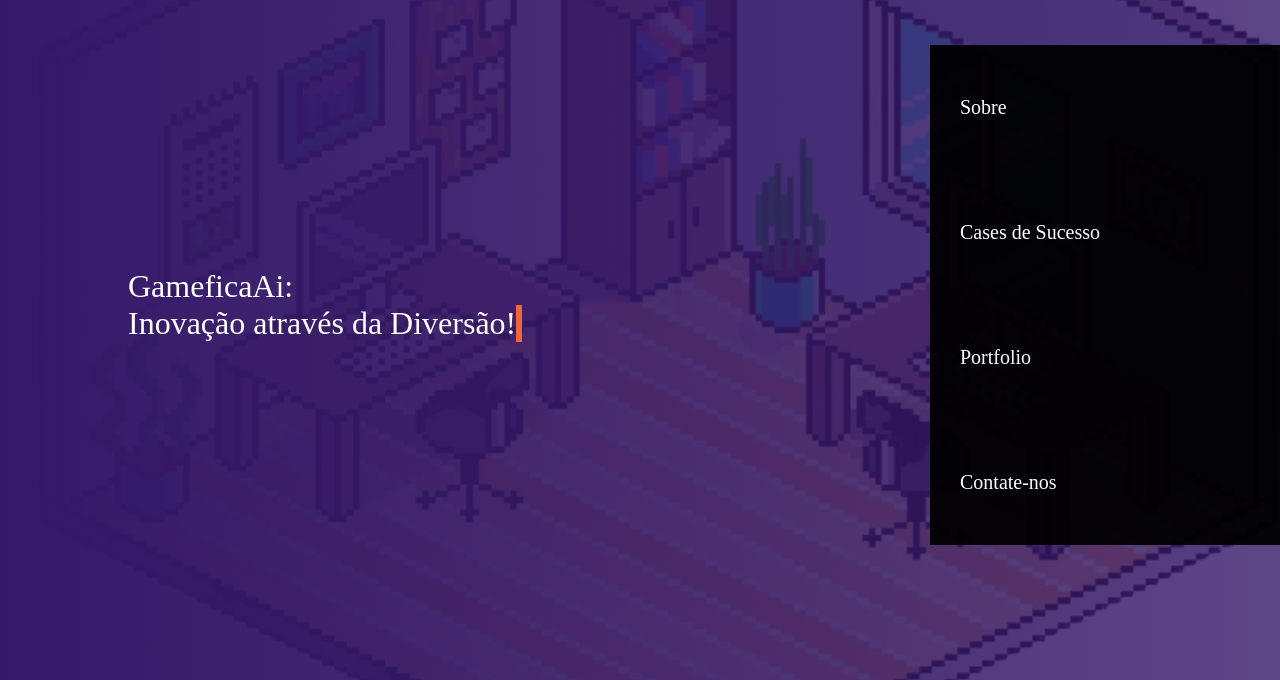
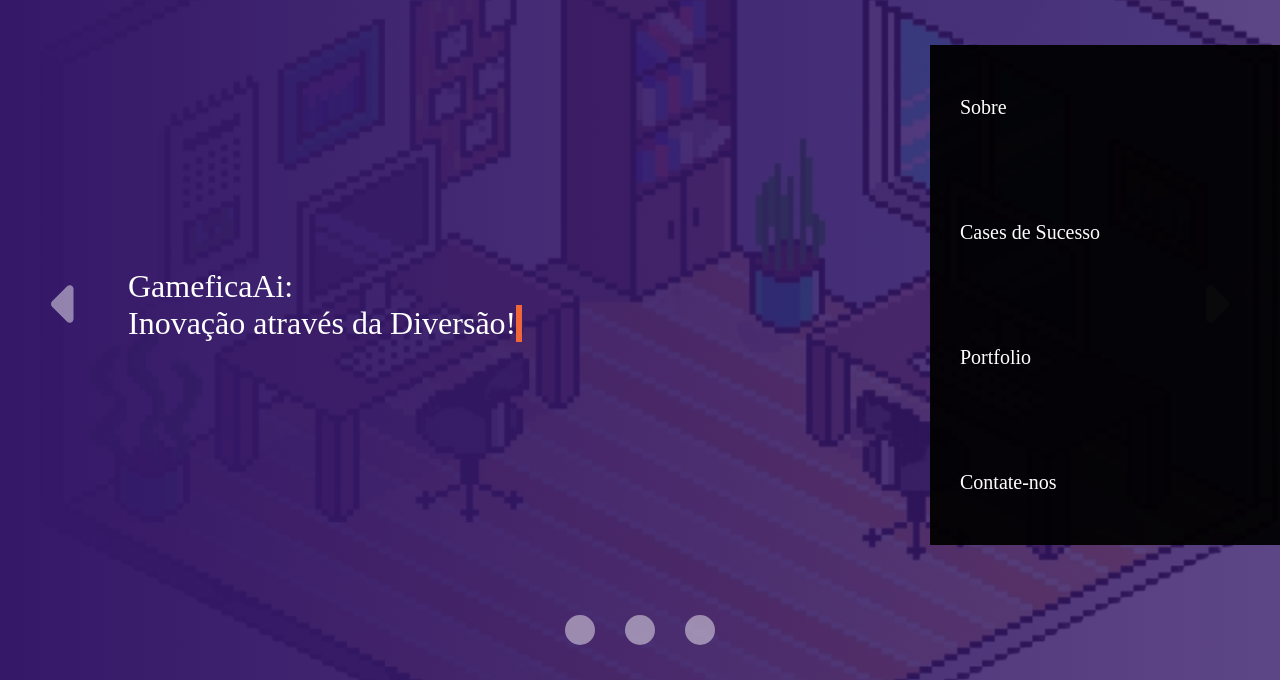
Before and after one commit to cauazinhho/gamificaai, a plain HTML site: page index.html in a window 1280 px wide. Shown: the part 120-800 px from the top of the page. Drawn offline with Linux system fonts and the light colour scheme; a web font is replaced by a local one.

Commit message:
feat: carrosel feito

```diff
--- a/index.html
+++ b/index.html
@@ -38,7 +38,18 @@
         </header>
         <div class="container-grid conteudo-banner">
             <p> GameficaAi:<span>Inovação através da Diversão!</span></p>
+            <button onclick="mostrarAnteriorSlide()" id="botao-anterior"><svg xmlns="http://www.w3.org/2000/svg" viewBox="0 0 256 512"><!--!Font Awesome Free 6.5.2 by @fontawesome - https://fontawesome.com License - https://fontawesome.com/license/free Copyright 2024 Fonticons, Inc.--><path d="M9.4 278.6c-12.5-12.5-12.5-32.8 0-45.3l128-128c9.2-9.2 22.9-11.9 34.9-6.9s19.8 16.6 19.8 29.6l0 256c0 12.9-7.8 24.6-19.8 29.6s-25.7 2.2-34.9-6.9l-128-128z"/></svg></button>
+            <button onclick="mostrarProximoSlide() "id="botao-proximo"><svg xmlns="http://www.w3.org/2000/svg" viewBox="0 0 256 512"><!--!Font Awesome Free 6.5.2 by @fontawesome - https://fontawesome.com License - https://fontawesome.com/license/free Copyright 2024 Fonticons, Inc.--><path d="M246.6 278.6c12.5-12.5 12.5-32.8 0-45.3l-128-128c-9.2-9.2-22.9-11.9-34.9-6.9s-19.8 16.6-19.8 29.6l0 256c0 12.9 7.8 24.6 19.8 29.6s25.7 2.2 34.9-6.9l128-128z"/></svg></button>
+
+            <div class="botoes">
+                <button><svg xmlns="http://www.w3.org/2000/svg" viewBox="0 0 512 512"><!--!Font Awesome Free 6.5.2 by @fontawesome - https://fontawesome.com License - https://fontawesome.com/license/free Copyright 2024 Fonticons, Inc.--><path d="M256 512A256 256 0 1 0 256 0a256 256 0 1 0 0 512z"/></svg></button>
+                <button><svg xmlns="http://www.w3.org/2000/svg" viewBox="0 0 512 512"><!--!Font Awesome Free 6.5.2 by @fontawesome - https://fontawesome.com License - https://fontawesome.com/license/free Copyright 2024 Fonticons, Inc.--><path d="M256 512A256 256 0 1 0 256 0a256 256 0 1 0 0 512z"/></svg></button>
+                <button><svg xmlns="http://www.w3.org/2000/svg" viewBox="0 0 512 512"><!--!Font Awesome Free 6.5.2 by @fontawesome - https://fontawesome.com License - https://fontawesome.com/license/free Copyright 2024 Fonticons, Inc.--><path d="M256 512A256 256 0 1 0 256 0a256 256 0 1 0 0 512z"/></svg></button>
+
+            </div>
+
         </div>
+
     </div>
     <!-- FIM DO HEADER -->
 
--- a/script.js
+++ b/script.js
@@ -4,10 +4,10 @@
 let iconeBarras = document.getElementById("icone-barras")
 let iconeX = document.querySelector("#icone-x")
 
-function abrirFecharMenu(){
+function abrirFecharMenu() {
     // Se o menu está fechado
 
-    if (menu.classList.contains("menu-fechado")){
+    if (menu.classList.contains("menu-fechado")) {
         // Abrir o menu
         menu.classList.remove("menu-fechado")
 
@@ -20,11 +20,11 @@
     } else {
         menu.classList.add("menu-fechado")
 
-          // Esconder icone X
-          iconeX.style.display = "none"
+        // Esconder icone X
+        iconeX.style.display = "none"
 
-          // Mostrar icone Barras
-          iconeBarras.style.display = "inline"
+        // Mostrar icone Barras
+        iconeBarras.style.display = "inline"
     }
 }
 
@@ -33,3 +33,53 @@
     iconeX.style.display = "inline"
     iconeBarras.style.display = "none"
 }
+
+//Funcao Carrosel
+
+let slides = [
+    'primeiro-banner',
+    'segundo-banner',
+    'terceiro-banner'
+]
+
+let slideAtual = 0
+
+let numeroSlides = slides.length
+
+let banner = document.querySelector(".banner")
+
+banner.classList.add(slides[slideAtual])
+
+
+//fazendo uma função aos botões
+
+const mostrarProximoSlide = () => {
+    //Remove slide anterior
+    banner.classList.remove(slides[slideAtual])
+
+    //verificação para voltar para inicio
+    if (slideAtual < (numeroSlides - 1)) {
+        slideAtual++
+    } else {
+        slideAtual = 0
+    }
+
+    // Renderiza o slideAtual
+    banner.classList.add(slides[slideAtual])
+}
+
+const mostrarAnteriorSlide = () => {
+    //Remove slide anterior
+    banner.classList.remove(slides[slideAtual])
+
+    if (slideAtual > 0) {
+        slideAtual--
+    } else {
+        slideAtual = numeroSlides - 1
+    }
+
+    slideAtual--
+
+    // Renderiza o slideAtual
+    banner.classList.add(slides[slideAtual])
+}
--- a/style.css
+++ b/style.css
@@ -34,12 +34,73 @@
 .banner{
     /* vh - Porcentagem da ALTURA da viewport (janela) */
     height: 100vh;
-    background-image: linear-gradient(90deg, rgba(53, 24, 104, 1)0%, rgba(53, 24, 104, 0.8) 100%), url(img/bg-room.png);
-    /*primeiro '90deg' é a angulação, */
 
     background-repeat: no-repeat;
     background-position: 165% 40%;
+
+    position: relative;
 }
+
+.primeiro-banner{
+    background-image: linear-gradient(90deg, rgba(53, 24, 104, 1)0%, rgba(53, 24, 104, 0.8) 100%), url(img/bg-room.png);
+    /*primeiro '90deg' é a angulação, */
+}
+
+.segundo-banner{
+    background-image: linear-gradient(90deg, rgba(24, 104, 36, 1)0%, rgba(24, 104, 36, 0.8) 100%), url(img/bg-room.png);
+}
+
+.terceiro-banner{
+    background-image: linear-gradient(90deg, rgba(104, 24, 48, 1)0%, rgba(104, 24, 48, 0.8) 100%), url(img/bg-room.png);
+
+}
+
+#botao-anterior, #botao-proximo{
+    width: 30px;
+    background: none;
+    border: none;
+    cursor: pointer;
+
+    position: absolute;
+}
+
+#botao-anterior {
+    left: 4%;
+}
+#botao-proximo {
+    right: 4%;
+}
+
+#botao-anterior svg, #botao-proximo svg{
+    fill: #ffffff76;
+}
+
+.botoes{
+    width: 150px;
+
+    display: flex;
+    justify-content: space-between;
+    align-items: center;
+
+    position: absolute;
+    bottom: 4%;
+
+    left: 50%;
+    margin-left: -75px;
+}
+
+.botoes button{
+    width: 30px;
+
+    background: none;
+    border: none;
+    cursor: pointer;
+}
+
+.botoes button svg{
+    fill: #ffffff76;
+}
+
 
 header{
     height: 165px;
@@ -518,6 +579,8 @@
         position: absolute;
         top: 165px;
         right: 0px;
+
+        z-index: 1;
     }
 
     #sobre{
```
Also changed, not shown: img/caret-left-solid.svg (added), img/caret-right-solid.svg (added), img/circle-solid.svg (added).
